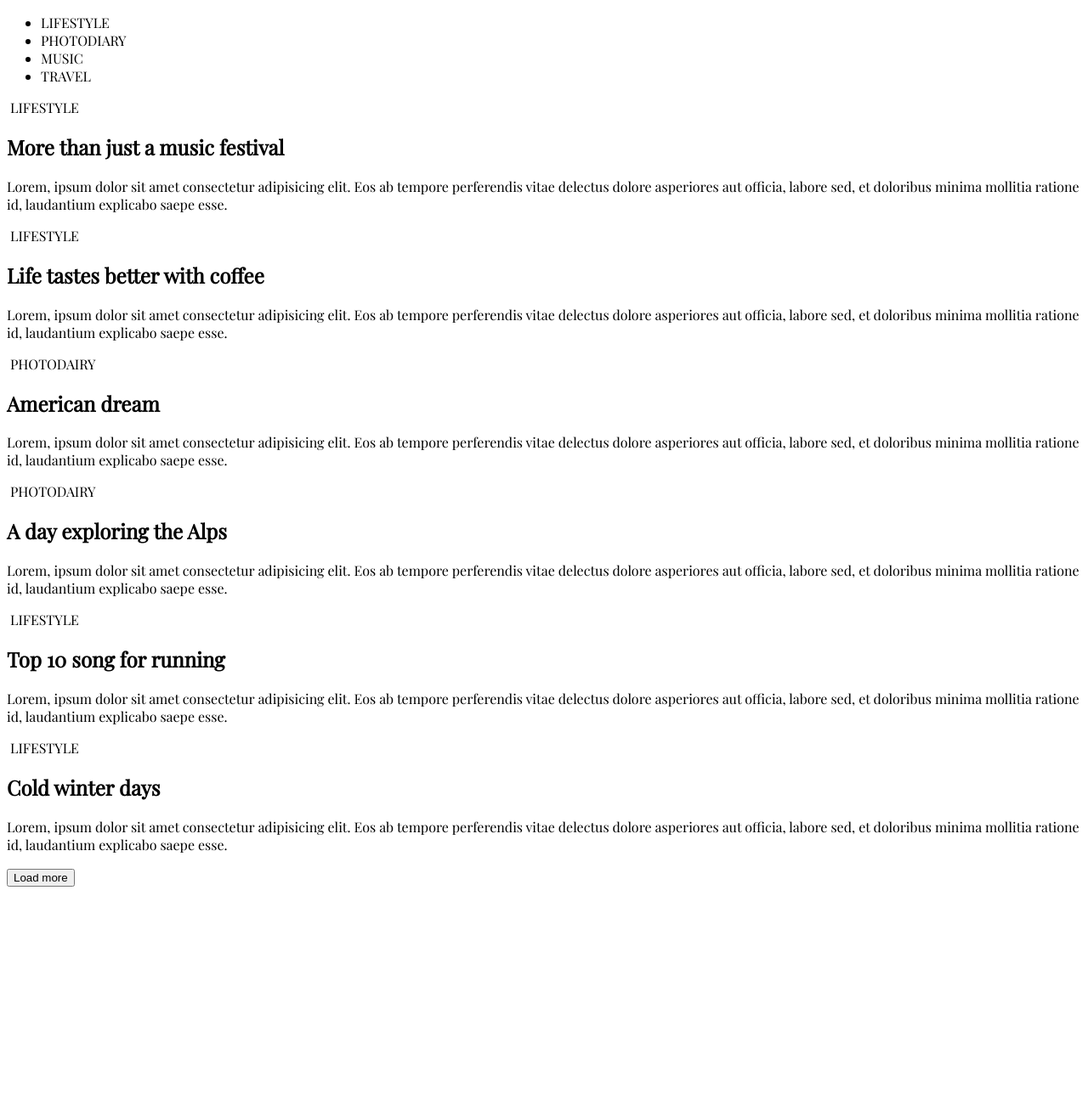
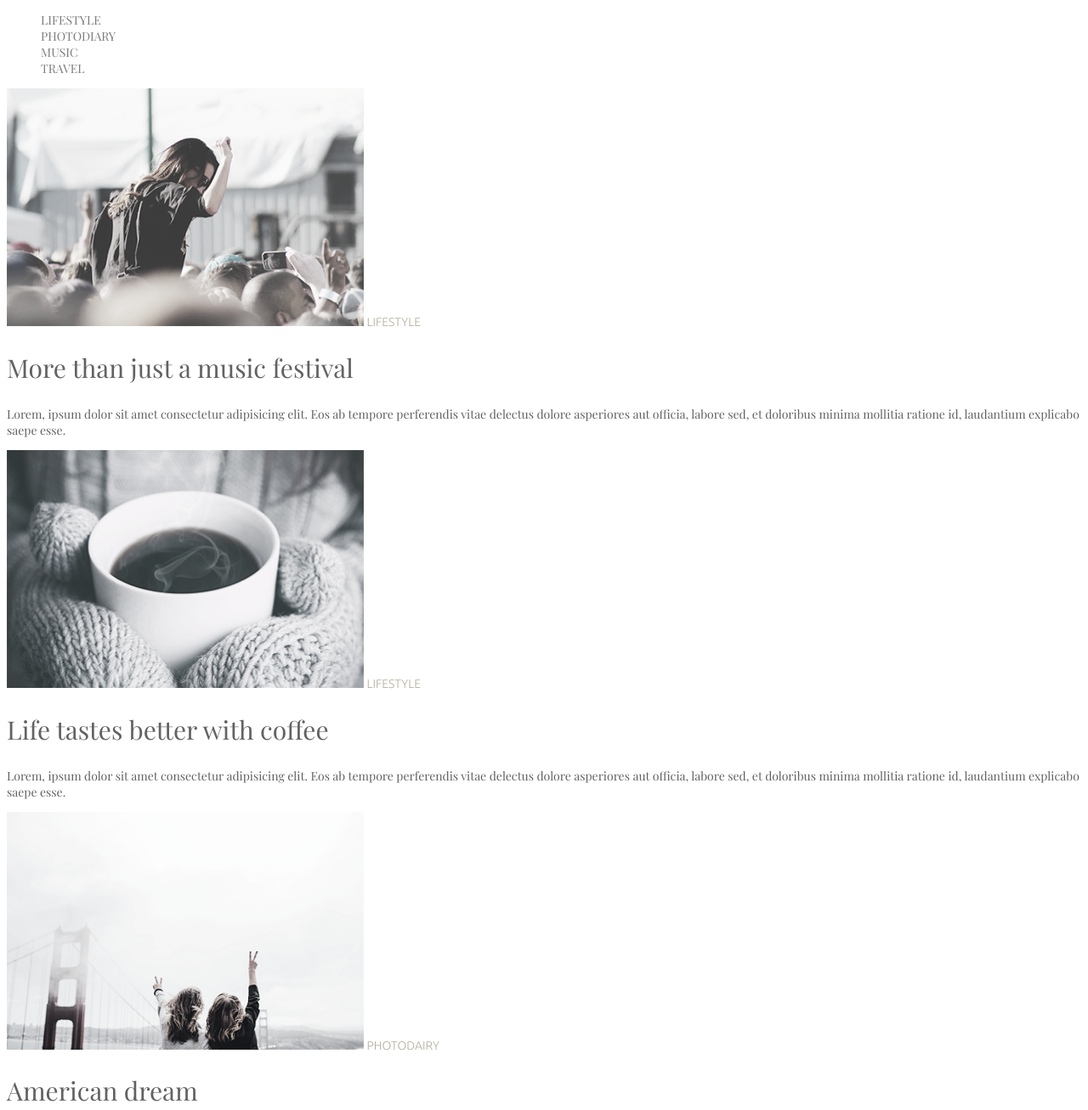
Before and after one commit to annazuzkova/css_practic, a plain HTML site: page index.html in a window 1280 px wide. Shown: the top 1307 px of the page at 85% size. Before the commit the page ends 1052 px from the top, so only its background shows below. Drawn offline with nearby package versions, Linux system fonts and the light colour scheme.

Commit message:
додали зораження й виправили текст

```diff
--- a/index.html
+++ b/index.html
@@ -12,21 +12,26 @@
      <link rel="stylesheet" href="style.css">
 </head>
 <body>
+  <!-- обмежений контейнер -->
    <div class="wrapper">
+    <!-- шапка сайту -->
     <header class="header">
+      <!-- меню навігатіі -->
       <nav class="header-nav">
         <ul class="header-nav-list">
-          <li>LIFESTYLE</li>
-          <li>PHOTODIARY</li>
-          <li>MUSIC</li>
-          <li>TRAVEL</li>
+          <li><a href="">LIFESTYLE</a></li>
+          <li><a href="">PHOTODIARY</a></li>
+          <li><a href="">MUSIC</a></li>
+          <li><a href="">TRAVEL</a></li>
         </ul>
       </nav>
     </header>
+    <!-- основна частина сайту -->
     <main class="main">
+      <!-- контейнер для карток -->
       <div class="card-container">
         <section class="card">
-          <img src="" class="" alt="">
+          <img src="./img/1.png" class="card-img" alt="LIFESTYLE_foto">
           <span class="card-category">
             LIFESTYLE
           </span>
@@ -34,7 +39,7 @@
           <p class="card-text">Lorem, ipsum dolor sit amet consectetur adipisicing elit. Eos ab tempore perferendis vitae delectus dolore asperiores aut officia, labore sed, et doloribus minima mollitia ratione id, laudantium explicabo saepe esse.</p>
         </section>
         <section class="card">
-          <img src="" class="" alt="">
+          <img src="./img/2.png" class="card-img" alt="LIFESTYLE_foto">
           <span class="card-category">
             LIFESTYLE
           </span>
@@ -42,7 +47,7 @@
           <p class="card-text">Lorem, ipsum dolor sit amet consectetur adipisicing elit. Eos ab tempore perferendis vitae delectus dolore asperiores aut officia, labore sed, et doloribus minima mollitia ratione id, laudantium explicabo saepe esse.</p>
         </section>
         <section class="card">
-          <img src="" class="" alt="">
+          <img src="./img/3.png" class="card-img" alt="PHOTODAIRY_foto">
           <span class="card-category">
             PHOTODAIRY
           </span>
@@ -50,7 +55,7 @@
           <p class="card-text">Lorem, ipsum dolor sit amet consectetur adipisicing elit. Eos ab tempore perferendis vitae delectus dolore asperiores aut officia, labore sed, et doloribus minima mollitia ratione id, laudantium explicabo saepe esse.</p>
         </section>
         <section class="card">
-          <img src="" class="" alt="">
+          <img src="./img/4.png" class="card-img" alt="PHOTODAIRY_foto">
           <span class="card-category">
             PHOTODAIRY
           </span>
@@ -58,7 +63,7 @@
           <p class="card-text">Lorem, ipsum dolor sit amet consectetur adipisicing elit. Eos ab tempore perferendis vitae delectus dolore asperiores aut officia, labore sed, et doloribus minima mollitia ratione id, laudantium explicabo saepe esse.</p>
         </section>
         <section class="card">
-          <img src="" class="" alt="">
+          <img src="./img/5.png" class="card-img" alt="LIFESTYLE_foto">
           <span class="card-category">
             LIFESTYLE
           </span>
@@ -66,7 +71,7 @@
           <p class="card-text">Lorem, ipsum dolor sit amet consectetur adipisicing elit. Eos ab tempore perferendis vitae delectus dolore asperiores aut officia, labore sed, et doloribus minima mollitia ratione id, laudantium explicabo saepe esse.</p>
         </section>
         <section class="card">
-          <img src="" class="" alt="">
+          <img src="./img/6.png" class="card-img" alt="LIFESTYLE_foto">
           <span class="card-category">
             LIFESTYLE
           </span>
@@ -74,6 +79,7 @@
           <p class="card-text">Lorem, ipsum dolor sit amet consectetur adipisicing elit. Eos ab tempore perferendis vitae delectus dolore asperiores aut officia, labore sed, et doloribus minima mollitia ratione id, laudantium explicabo saepe esse.</p>
         </section>
       </div>
+      <!-- кнопка завантаженя -->
       <button class="main-button">
         Load more
       </button>
--- a/style.css
+++ b/style.css
@@ -1,3 +1,38 @@
+/* базові стилі для тексту */
 body {
     font-family: 'Playfair Display', serif;
+    font-size: 14px;
+    line-height: 19px;
+    color: #626262;
+    font-weight: 400;
 }
+/* шапка сайту */
+.header-nav-list{
+    list-style: none;
+}
+.header-nav-list > li > a {
+    color: #7D7D7D;
+    text-decoration: none;
+}
+.header-nav-list > li > a:hover {
+    color: #03A9F4;
+}
+/* основна частина сайту */
+.card-category{
+    font-family: 'Ubuntu';
+    font-weight: 300;
+    line-height: 16px;
+    color: #B4AD9E;
+}
+.card-title{
+    font-size: 30px;
+    line-height: 40px;
+    font-weight: 400;
+}
+.main-button {
+    font-family: 'Playfair Display';
+    font-weight: 400;
+    font-size: 14px;
+    line-height: 19px;
+    color: #626262;
+}
```
Also changed, not shown: img/1.png (added), img/2.png (added), img/3.png (added), img/4.png (added), img/5.png (added), img/6.png (added).
